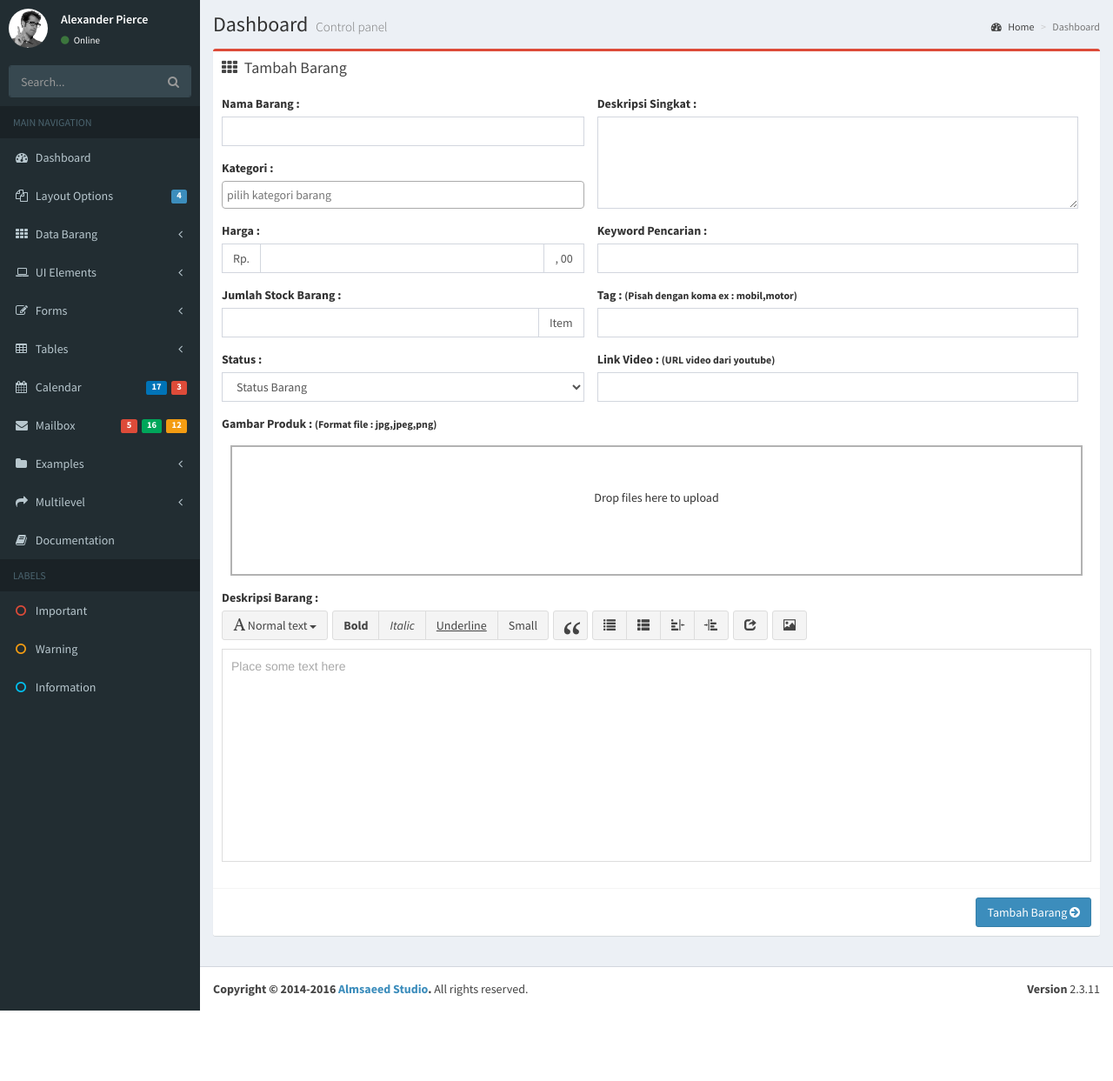
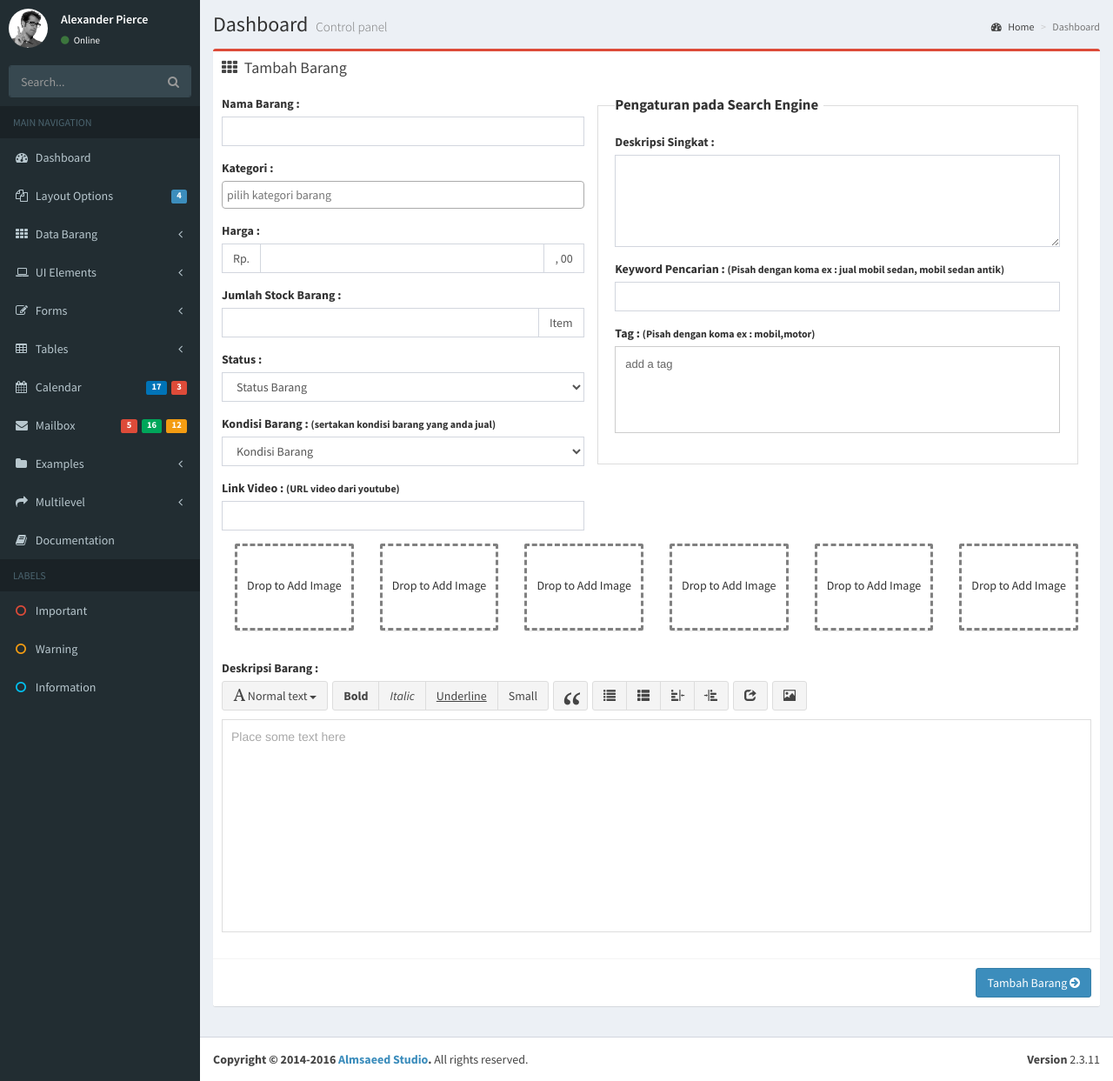
Before and after one commit to restaandy/tokoonline, a CodeIgniter app: page /tokoonline/admin/barang in a window 1280 px wide. Shown: the part 50-1293 px from the top of the page at 87% size. Before the commit the page ends 1212 px from the top, so only its background shows below. Run offline with CodeIgniter, Linux system fonts and the light colour scheme; some libraries are stand-ins or nearby versions.

Commit message:
17-2-2017

```diff
--- a/application/controllers/Admin.php
+++ b/application/controllers/Admin.php
@@ -53,15 +53,18 @@ class Admin extends CI_Controller {
 				'keterangan'=>$this->input->post('keterangan_barang'),
 				'harga'=>$this->input->post('harga_barang'),
 				'stock'=>$this->input->post('stok_barang'),
+				'kondisi'=>$this->input->post('kondisi'),
 				'video'=>$this->input->post('video_barang'),
 				'status'=>$this->input->post('status_barang')
 			);
-			$image=$this->input->post("img");
-			foreach ($image as $index=>$key) {
-				$dataimage=json_decode($key);
-				$this->db->set('gambar_aktiv', 1,FALSE);
-				$this->db->set('gambar_'.($index+1), $dataimage->message);
-			}
+			$this->db->set('gambar_1',$this->input->post("file1"));
+			//rename("user/image1.jpg", "user/del/image1.jpg");
+			$this->db->set('gambar_2',$this->input->post("file2"));
+			$this->db->set('gambar_3',$this->input->post("file3"));
+			$this->db->set('gambar_4',$this->input->post("file4"));
+			$this->db->set('gambar_5',$this->input->post("file5"));
+			$this->db->set('gambar_6',$this->input->post("file6"));
+
 			$this->db->set('date_update', 'NOW()', FALSE);
 			$this->db->set('id_barang', random_string('alnum', 8));
 			$this->db->insert("barang",$datainput);
@@ -74,11 +77,12 @@ class Admin extends CI_Controller {
 	}
 	public function upload_image(){
 		if($this->input->is_ajax_request()){
-			$config['upload_path'] = './assets/upload/image/';
+			$config['upload_path'] = './assets/upload/temp_image/';
 			$config['allowed_types'] = 'jpg|png';
 			$config['max_size']     = '500';
 			$config['max_width'] = '768';
 			$config['max_height'] = '768';
+			$config['file_name'] = "1_".$_FILES['file']['name'];
 			$this->load->library('upload', $config);
 			$this->upload->initialize($config);
 				if ($this->upload->do_upload("file")) {
@@ -90,9 +94,10 @@ class Admin extends CI_Controller {
 	}
 	public function remove_image(){
 		if($this->input->is_ajax_request()){
-		   $storeFolder = './assets/upload/image/';   //2
+		   $storeFolder = './assets/upload/temp_image/';   //2
 		   $file=$this->input->post("filename");
-
+		   $dataimage=json_decode($file);
+		   $file=$dataimage->message;
 		   	if(!unlink($storeFolder.$file)){
 		   		echo "gagal".$storeFolder.$file;
 		   	}else{
--- a/application/views/page/barang.php
+++ b/application/views/page/barang.php
@@ -1,6 +1,43 @@
 <link rel="stylesheet" href="<?php echo base_url(); ?>assets/plugins/select2/select2.min.css">
 <link rel="stylesheet" href="<?php echo base_url(); ?>assets/plugins/bootstrap-wysihtml5/bootstrap3-wysihtml5.min.css">
-<link rel="stylesheet" href="<?php echo base_url(); ?>assets/plugins/dropzone/dropzone.css">
+<link rel="stylesheet" type="text/css" href="<?php echo base_url(); ?>assets/plugins/taginput/jquery.tagsinput.css" />
+<script type="text/javascript" src="<?php echo base_url(); ?>assets/plugins/taginput/jquery.tagsinput.js"></script>
+<style type="text/css">
+.drop-area
+{
+  text-align: center;
+  vertical-align: middle;
+  line-height: 90px;
+  height:100px;
+  background-color:white;
+  border:3px dashed grey;
+  margin-bottom: 5px;
+}
+.drop-area:hover{
+  color:red;
+  cursor: pointer;
+}
+img {
+    max-height: 100%;
+    width:100%;
+}
+fieldset {
+    border: 1px groove #ddd !important;
+    padding: 0 1.4em 1.4em 1.4em !important;
+    margin: 0 0 1.5em 0 !important;
+    -webkit-box-shadow:  0px 0px 0px 0px #000;
+            box-shadow:  0px 0px 0px 0px #000;
+}
+
+legend {
+    font-size: 1.2em !important;
+    font-weight: bold !important;
+    text-align: left !important;
+    border:none;
+    width:240px;
+
+}
+</style>
       <div class="row">
         <!-- Left col -->
         <?php echo form_open('admin/simpan_barang',array("id"=>"formbarang","method"=>"post","enctype"=>"multipart/form-data")); ?>
@@ -48,39 +85,92 @@
                     <option value="0">Belum Tersedia</option>
                   </select>
               </div>
-
-              </div>
-              </div>
-              <div class="col-md-7">
               <div class="form-group">
-                <label>Deskripsi Singkat : </label>
-                 <textarea class="form-control filter-text" name="deskripsi_barang" style="height:106px;" required></textarea>
-              </div>
-              <div class="form-group">
-                <label>Keyword Pencarian : </label>
-                 <input type="text" class="form-control filter-text" name="keyword_barang">
-              </div>
-              <div class="form-group">
-                <label>Tag : <small>(Pisah dengan koma ex : mobil,motor)</small> </label>
-                 <input type="text" class="form-control filter-text" name="tag_barang">
+                <label>Kondisi Barang : <small>(sertakan kondisi barang yang anda jual)</small> </label>
+                  <select class="form-control" name="kondisi" required>
+                    <option value="">Kondisi Barang</option>
+                    <option value="Baru">Baru</option>
+                    <option value="Bekas">Bekas</option>
+                    <option value="Bekas">Rusak</option>
+                    <option value="LainLain">Tanyakan pada penjual</option>
+                  </select>
               </div>
               <div class="form-group">
                 <label>Link Video : <small>(URL video dari youtube)</small> </label>
                  <input type="url" class="form-control" name="video_barang">
               </div>
               </div>
+              </div>
+              <div class="col-md-7">
+
+              <fieldset>
+              <legend>Pengaturan pada Search Engine</legend>
+              <div class="form-group">
+                <label>Deskripsi Singkat : </label>
+                 <textarea class="form-control filter-text" maxlength="160" name="deskripsi_barang" style="height:106px;" required></textarea>
+              </div>
+              <div class="form-group">
+                <label>Keyword Pencarian : <small>(Pisah dengan koma ex : jual mobil sedan, mobil sedan antik)</small></label>
+                 <input type="text" class="form-control filter-text" maxlength="160" name="keyword_barang">
+              </div>
+              <div class="form-group">
+                <label>Tag : <small>(Pisah dengan koma ex : mobil,motor)</small> </label>
+                 <input type="text" class="form-control filter-text" data-role="tagsinput" id="tag_barang" name="tag_barang">
+              </div>
+              </fieldset>
+              </div>
+              <div class="row">
               <div class="col-md-12">
-              <div class="row">
-                <div class="form-group">
-                <label>Gambar Produk : <small>(Format file : jpg,jpeg,png)</small> </label>
-                <div class="row margin dropzone">
+              <div class="form-group">
+        <div class="col-lg-2 col-xs-4">
+          <!-- small box -->
+          <div class="small-box drop-area" id="Timage1" img-name="image1">Drop to Add Image</div>
+          <div class="progress progress-bar" id="pro1" style="width: 0%;height:8px;"></div>
+          <input type="file" id="image1" name="image1" onchange="fileclickupload(this,'1');" class="hide">
+          <input type="hidden" id="file1" name="file1" value="">
+        </div>
+        <!-- ./col -->
+        <div class="col-lg-2 col-xs-4">
+          <!-- small box -->
+          <div class="small-box drop-area" id="Timage2" img-name="image2">Drop to Add Image</div>
+          <div class="progress progress-bar" id="pro2" style="width: 0%;height:8px;"></div>
+          <input type="file" id="image2" name="image2" onchange="fileclickupload(this,'2');" class="hide">
+          <input type="hidden" id="file2" name="file2" value="">
+        </div>
+        <!-- ./col -->
+        <div class="col-lg-2 col-xs-4">
+          <!-- small box -->
+          <div class="small-box drop-area" id="Timage3" img-name="image3">Drop to Add Image</div>
+          <div class="progress progress-bar" id="pro3" style="width: 0%;height:8px;"></div>
+          <input type="file" id="image3" name="image3" onchange="fileclickupload(this,'3');" class="hide">
+          <input type="hidden" id="file3" name="file3" value="">
+        </div>
+        <!-- ./col -->
+        <div class="col-lg-2 col-xs-4">
+          <!-- small box -->
+          <div class="small-box drop-area" id="Timage4" img-name="image4">Drop to Add Image</div>
+          <div class="progress progress-bar" id="pro4" style="width: 0%;height:8px;"></div>
+          <input type="file" id="image4" name="image4" onchange="fileclickupload(this,'4');" class="hide">
+          <input type="hidden" id="file4" name="file4" value="">
+        </div>
+        <div class="col-lg-2 col-xs-4">
+          <!-- small box -->
+          <div class="small-box drop-area" id="Timage5" img-name="image5">Drop to Add Image</div>
+          <div class="progress progress-bar" id="pro5" style="width: 0%;height:8px;"></div>
+          <input type="file" id="image5" name="image5" onchange="fileclickupload(this,'5');" class="hide">
+          <input type="hidden" id="file5" name="file5" value="">
+        </div>
+        <div class="col-lg-2 col-xs-4">
+          <!-- small box -->
+          <div class="small-box drop-area" id="Timage6" img-name="image6">Drop to Add Image</div>
+          <div class="progress progress-bar" id="pro6" style="width: 0%;height:8px;"></div>
+          <input type="file" id="image6" name="image6" onchange="fileclickupload(this,'6');" class="hide">
+          <input type="hidden" id="file6" name="file6" value="">
 
-                </div>
-                <div class="hide" id="inputgambar">
-
-                </div>
-              </div>
-              </div>
+        </div>
+        <!-- ./col -->
+      </div>
+      </div>
               </div>
               <div class="col-md-12">
               <div class="row">
@@ -104,8 +194,94 @@
       <!-- /.row (main row) -->
       <script src="<?php echo base_url(); ?>assets/plugins/select2/select2.full.min.js"></script>
       <script src="<?php echo base_url(); ?>assets/plugins/bootstrap-wysihtml5/bootstrap3-wysihtml5.all.min.js"></script>
-      <script src="<?php echo base_url(); ?>assets/plugins/dropzone/dropzone.js"></script>
+
       <script>
+$(document).ready(function()
+{
+ $(".drop-area").on('dragenter', function (e){
+  e.preventDefault();
+ });
+ $(".drop-area").on('click', function (e){
+  e.preventDefault();
+  $('#'+$(this).attr("img-name")).click();
+ });
+
+ $(".drop-area").on('dragover', function (e){
+  e.preventDefault();
+  $(this).css('background', '#BBD5B8');
+ });
+ $(".drop-area").on('dragleave', function (e){
+  e.preventDefault();
+  $(this).css('background', 'white');
+ });
+
+ $(".drop-area").on('drop', function (e){
+  e.preventDefault();
+  $(this).css('background', 'white');
+  var image = e.originalEvent.dataTransfer.files;
+  createFormData(image,$(this).attr('id'));
+ });
+});
+function fileclickupload(e,id){
+  var image = e.files;
+  createFormData(image,id);
+}
+
+function createFormData(image,id)
+{
+ var formImage = new FormData();
+ formImage.append('file', image[0]);
+ uploadFormData(formImage,id);
+}
+function uploadFormData(formData,id)
+{
+  var hasil="";
+$.ajax({
+        type:'POST',
+        url: '<?php echo base_url(); ?>admin/upload_image',
+        data:formData,
+        xhr: function() {
+                var myXhr = $.ajaxSettings.xhr();
+                if(myXhr.upload){
+                    myXhr.upload.addEventListener('progress',function(e){
+                      if(e.lengthComputable){
+                          var max = e.total;
+                          var current = e.loaded;
+                          var Percentage = (current * 100)/max;
+                          console.log(Percentage);
+                          if(Percentage >= 100)
+                          {
+                             $('#pro'+id).css("width",Percentage+"%");
+                          }
+                      }
+                    }, false);
+                }
+                return myXhr;
+        },
+        cache:false,
+        contentType: false,
+        processData: false,
+        success:function(data){
+          var result=JSON.parse(data);
+          //alert($('#'+id).attr("img-name")+result.message);
+          if(result.status){
+            $('#Timage'+id).html("");
+            $('#Timage'+id).append('<img src="<?php echo base_url(); ?>assets/upload/temp_image/'+result.message+'" class="img-thumbnail img-responsive">');
+            $('#file'+id).val(result.message);
+          }else{
+            alert("image not allow, check requirement");
+            $('#Timage'+id).html("Drop to Add Image");
+            $('#pro'+id).css("width","0%");
+          }
+
+        },
+
+        error: function(data){
+
+        }
+    });
+}
+
       $(document).ready(function(){
 
          $('.filter-text').keypress(function(e){
@@ -126,61 +302,44 @@
          });
       $(".select2").select2();
       $(".textarea").wysihtml5();
-      var myDropzone = new Dropzone(".dropzone", {
-      	url:'<?php echo base_url(); ?>admin/upload_image',
-        renameFilename: function (filename) {
-        	filename=filename.replace(" ", "-");
-            return "1_"+filename;
-        },
-        removedfile:function(file){
-        	var _ref;
-        	var filename=$(file.previewTemplate).children('.newnamefile').text();
-        	$.post('<?php echo base_url(); ?>admin/remove_image',{filename:filename},function(data,status){
-        		if(status=="success"){
-        			alert("Terhapus");
-                if (file.previewElement) {
-                  if ((_ref = file.previewElement) != null) {
-                        $(".imageupload").each(function(){
-                            if($(this).val()==filename){
-                              $(this).remove();
-                            }
-                        });
-                    _ref.parentNode.removeChild(file.previewElement);
-                  }
-                }
-                return myDropzone._updateMaxFilesReachedClass();
-        		}else{
-        			alert("gagal hapus gambar dari server silahkan ulangi");
-        		}
-        	});
-        },
-        success: function(file,responseText,e) {
-          if (file.previewElement) {
-            $(file.previewTemplate).append('<span class="newnamefile" style="display:none;">'+responseText+'</span>');
-            $("#inputgambar").append("<input type='hidden' class='imageupload' name='img[]' value='"+$(file.previewTemplate).children('.newnamefile').text()+"'>");
-            //console.log($(file.previewTemplate).children('.newnamefile').text());
-            return file.previewElement.classList.add("dz-success");
-          }
-        },
-        dictRemoveFileConfirmation:"yakin hapus foto ?",
-        maxFiles:7
-      });
-    });
+   });
 
      $( window ).bind( 'beforeunload' , function( event ) {
 
         setTimeout( function() {
-             if (window.confirm('yes/no?'))
-            {
-              alert('yes');
-            }
-            else
-            {
-              alert('no');
-            }
         });
         return '';
     }).bind( 'unload', function( event ) {
-        console.log(event);
+        //console.log(event);
+    });
+    $(function() {
+
+      $('#tag_barang').tagsInput({width:'auto'});
+      /*
+      $('#tags_2').tagsInput({
+        width: 'auto',
+        onChange: function(elem, elem_tags)
+        {
+          var languages = ['php','ruby','javascript'];
+          $('.tag', elem_tags).each(function()
+          {
+            if($(this).text().search(new RegExp('\\b(' + languages.join('|') + ')\\b')) >= 0)
+              $(this).css('background-color', 'yellow');
+          });
+        }
+      });
+      $('#tags_3').tagsInput({
+        width: 'auto',
+
+        //autocomplete_url:'test/fake_plaintext_endpoint.html' //jquery.autocomplete (not jquery ui)
+        autocomplete_url:'test/fake_json_endpoint.html' // jquery ui autocomplete requires a json endpoint
+      });
+*/
+
+// Uncomment this line to see the callback functions in action
+//      $('input.tags').tagsInput({onAddTag:onAddTag,onRemoveTag:onRemoveTag,onChange: onChangeTag});
+
+// Uncomment this line to see an input with no interface for adding new tags.
+//      $('input.tags').tagsInput({interactive:false});
     });
       </script>
--- /dev/null
+++ b/assets/plugins/taginput/jquery.tagsinput.css
@@ -0,0 +1,7 @@
+div.tagsinput { border:1px solid #CCC; background: #FFF; padding:5px; width:300px; height:100px; overflow-y: auto;}
+div.tagsinput span.tag { border: 1px solid #a5d24a; -moz-border-radius:2px; -webkit-border-radius:2px; display: block; float: left; padding: 5px; text-decoration:none; background: #cde69c; color: #638421; margin-right: 5px; margin-bottom:5px;font-family: helvetica;  font-size:13px;}
+div.tagsinput span.tag a { font-weight: bold; color: #82ad2b; text-decoration:none; font-size: 11px;  }
+div.tagsinput input { width:80px; margin:0px; font-family: helvetica; font-size: 13px; border:1px solid transparent; padding:5px; background: transparent; color: #000; outline:0px;  margin-right:5px; margin-bottom:5px; }
+div.tagsinput div { display:block; float: left; }
+.tags_clear { clear: both; width: 100%; height: 0px; }
+.not_valid { background: #FBD8DB !important; color: #90111A !important;}
```
Also changed, not shown: application/views/note.txt (added, +40 -0 lines), tokoonline.sql (+4 -11 lines), assets/plugins/dropzone/dropzone.js, assets/plugins/taginput/jquery.tagsinput.js (added), assets/upload/image/1_1_Collagen-Crystal_Eye_Mask.jpg (deleted), assets/upload/image/1_Collagen-Crystal_Eye_Mask.jpg (deleted), assets/upload/image/1_Lip-Mask_Colagen.jpg (deleted), assets/upload/temp_image/1_cara_memasang_processor_di_motherboard.jpg (added).
